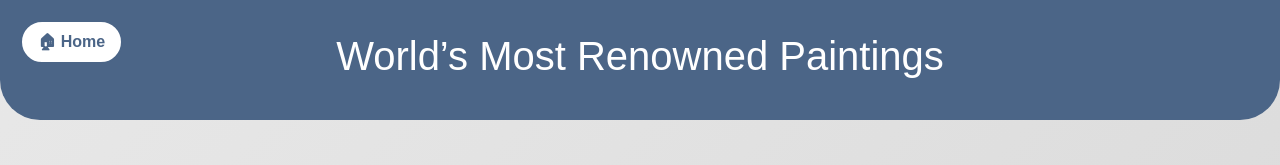
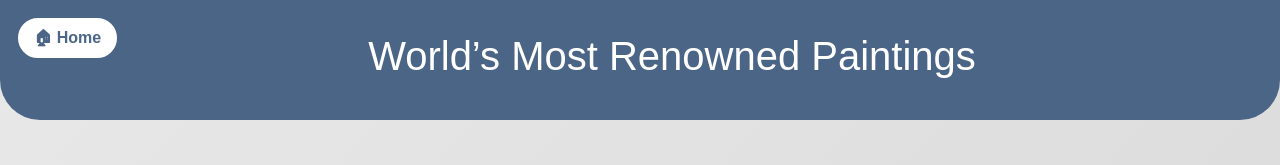
Before and after one commit to justine12chan/justine12chan-justinechan.github.io, a plain HTML site: page A06/index.html in a window 1280 px wide. Shown: the top 165 px of the page. Drawn offline with nearby package versions, Linux system fonts and the light colour scheme.

Commit message:
Add files via upload

```diff
--- a/A06/index.html
+++ b/A06/index.html
@@ -17,7 +17,7 @@
     header {
       background: #4B6587;
       color: white;
-      padding: 2rem 0;
+      padding: 2rem 2rem 2rem 6rem;
       text-align: center;
       border-bottom-left-radius: 40px;
       border-bottom-right-radius: 40px;
@@ -68,8 +68,8 @@
 
 <body>
 
-  <header>
-    <a href="../index.html" class="home-btn">🏠︎ Home</a>
+  <header class="d-flex align-items-center justify-content-center position-relative">
+    <a href="../index.html" class="home-btn position-absolute top-0 start-0 m-3">🏠︎ Home</a>
     <h1>World’s Most Renowned Paintings</h1>
   </header>
 
```
